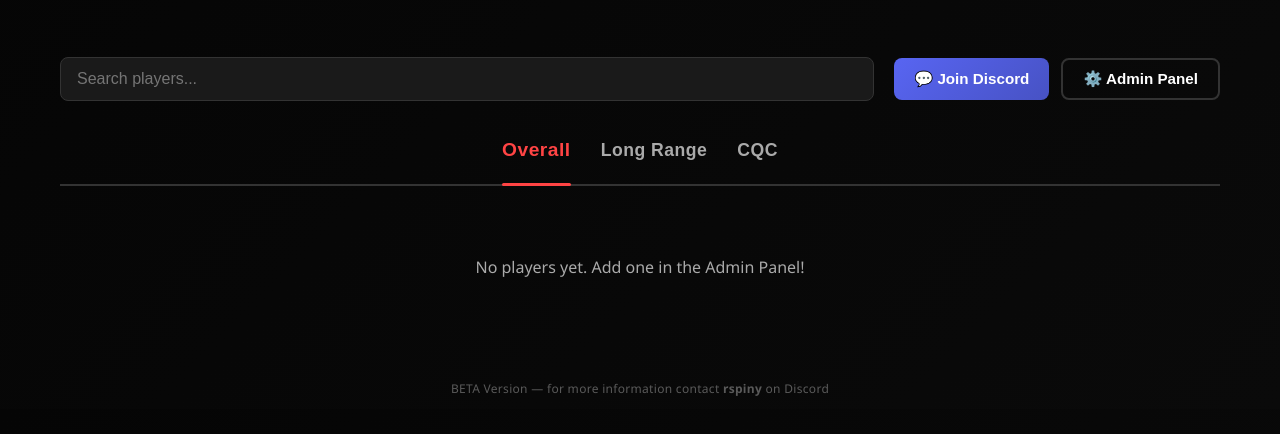
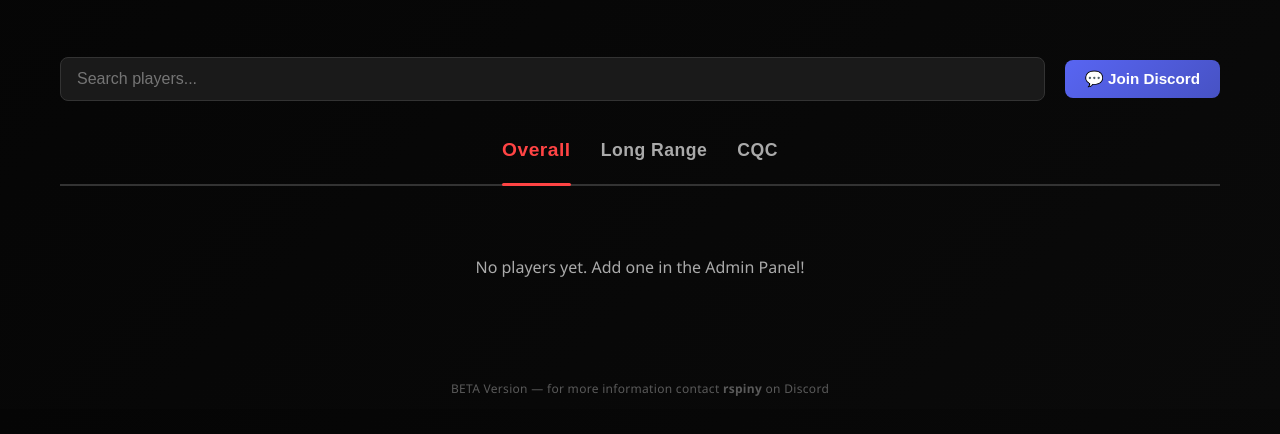
Before and after one commit to rspiny/Town-Tiers, a plain HTML site: page index.html in a window 1280 px wide. Shown: the part 174-608 px from the top of the page. Drawn offline with Linux system fonts and the light colour scheme; no server answers.

Commit message:
Remove admin button from navbar

```diff
--- a/index.html
+++ b/index.html
@@ -21,7 +21,6 @@
             </div>
             <div class="nav-buttons">
                 <button class="btn btn-discord" id="discordBtn">💬 Join Discord</button>
-                <button class="btn btn-admin" id="adminBtn">⚙️ Admin Panel</button>
             </div>
         </nav>
 
```
